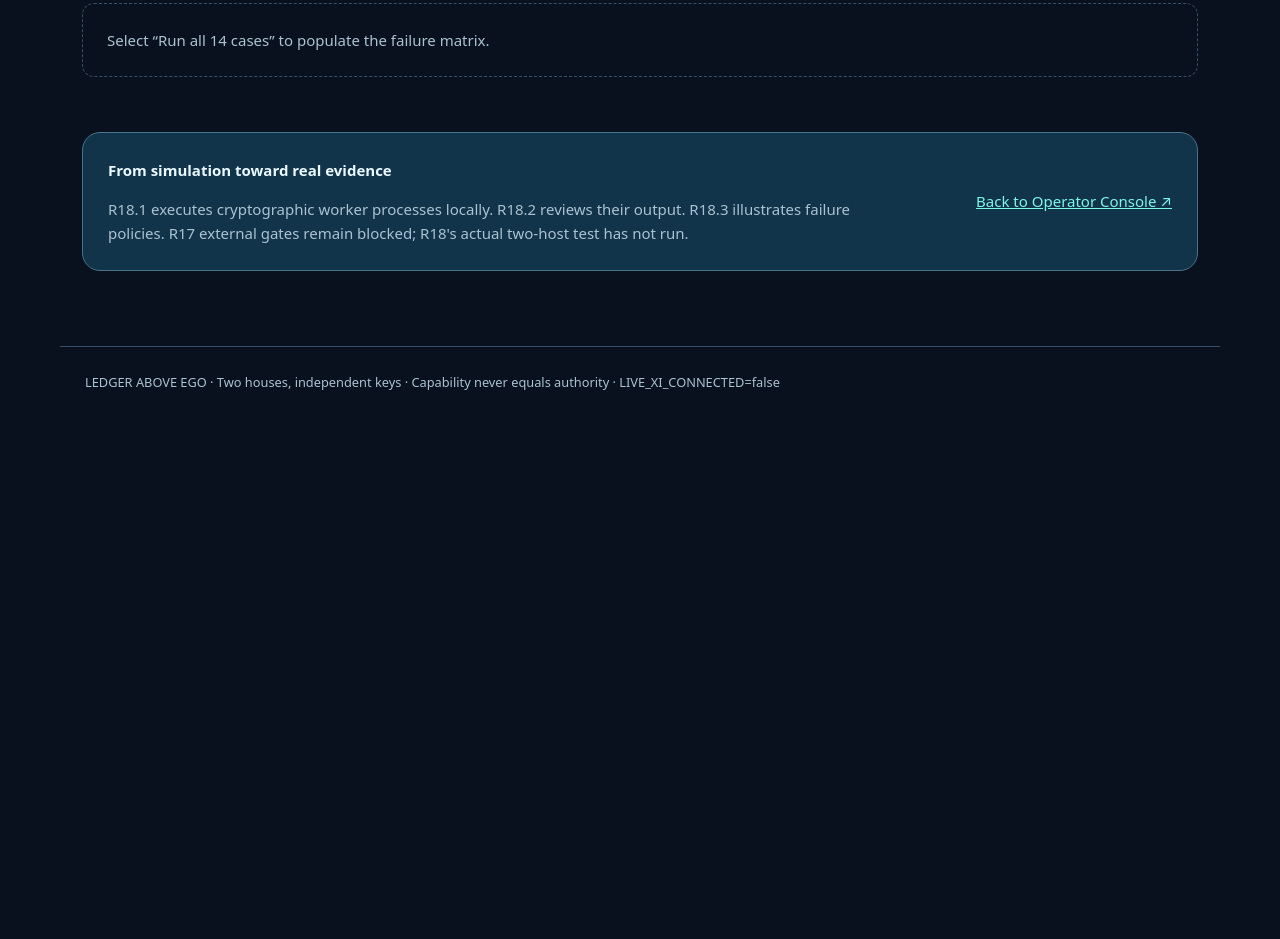
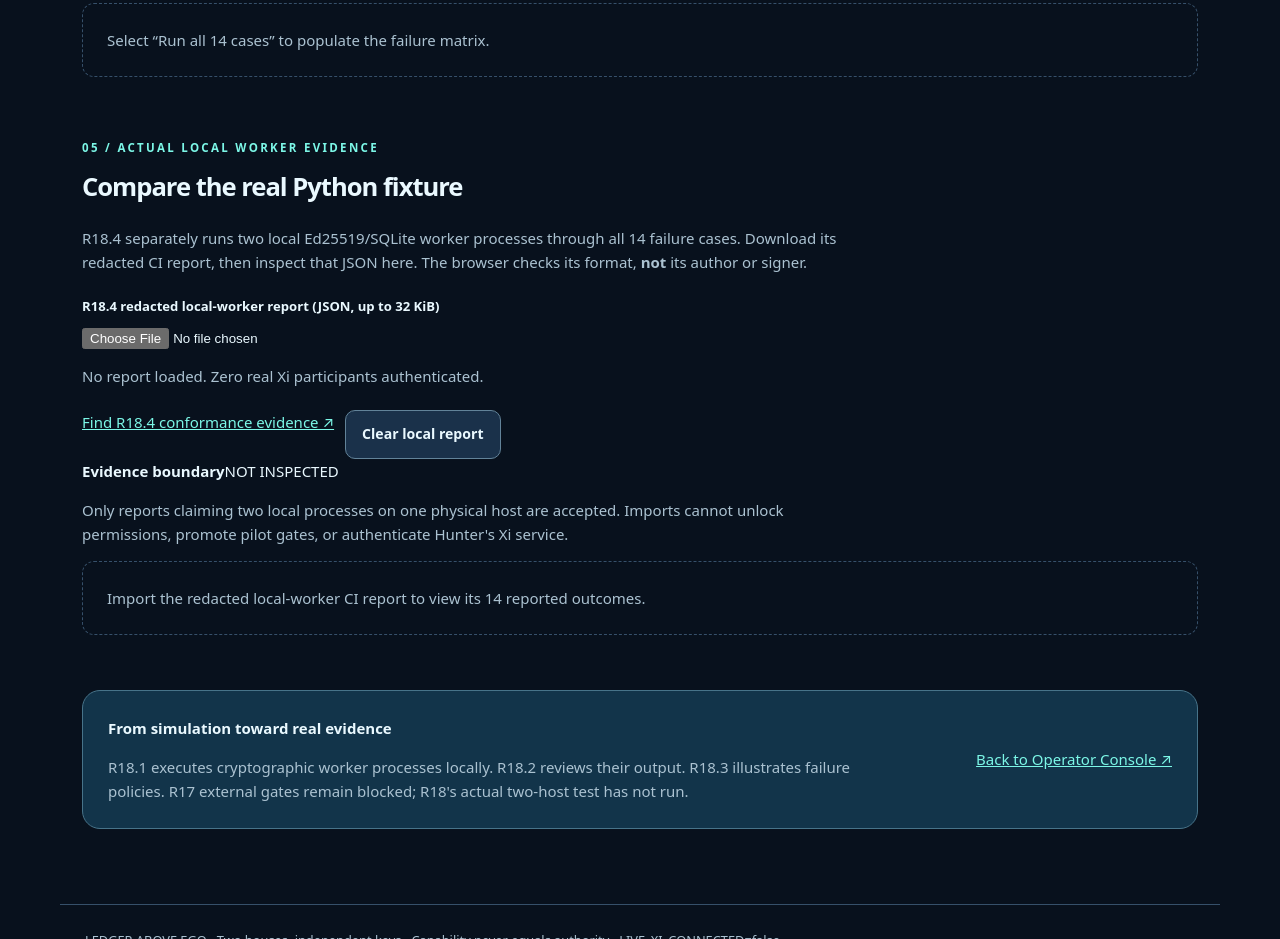
Before and after one commit to MichaelWave369/xi-vessel-bridge, a plain HTML site: page roadmap/fault.html in a window 1280 px wide. Shown: the part 1815-2754 px from the top of the page. Before the commit the page ends 2232 px from the top, so only its background shows below. Drawn offline with Linux system fonts and the light colour scheme.

Commit message:
ui(r18.4): local file import panel for real Python worker results, no remote authentication claim

```diff
--- a/roadmap/fault.html
+++ b/roadmap/fault.html
@@ -38,6 +38,23 @@
 <section class="section"><div class="eyebrow">04 / FAILURE MATRIX</div><h2>Expected denials and safety outcomes</h2>
 <p>Run all scenarios to see whether the deterministic fixture reproduces its 14 defined outcomes. These do not replace R18.1's actual Python process tests.</p>
 <div id="matrix" class="matrix"><div class="empty">Select “Run all 14 cases” to populate the failure matrix.</div></div></section>
+<section class="section worker-evidence" id="r184">
+<div class="eyebrow">05 / ACTUAL LOCAL WORKER EVIDENCE</div>
+<h2>Compare the real Python fixture</h2>
+<p>R18.4 separately runs two local Ed25519/SQLite worker processes through all 14 failure cases. Download its redacted CI report, then inspect that JSON here. The browser checks its format, <strong>not</strong> its author or signer.</p>
+<div class="worker-panel">
+ <div>
+  <label for="r184-file">R18.4 redacted local-worker report (JSON, up to 32 KiB)</label>
+  <input id="r184-file" type="file" accept=".json,application/json">
+  <p id="r184-status" role="status" aria-live="polite">No report loaded. Zero real Xi participants authenticated.</p>
+  <div class="actions"><a href="https://github.com/MichaelWave369/xi-vessel-bridge/actions/workflows/conformance.yml" target="_blank" rel="noopener noreferrer">Find R18.4 conformance evidence ↗</a>
+   <button id="r184-clear" type="button">Clear local report</button></div>
+ </div>
+ <div class="r184-provenance"><strong>Evidence boundary</strong><span id="r184-verdict">NOT INSPECTED</span>
+ <p>Only reports claiming two local processes on one physical host are accepted. Imports cannot unlock permissions, promote pilot gates, or authenticate Hunter's Xi service.</p></div>
+</div>
+<div id="r184-results" class="matrix"><div class="empty">Import the redacted local-worker CI report to view its 14 reported outcomes.</div></div>
+</section>
 <section class="cta"><div><strong>From simulation toward real evidence</strong><p>R18.1 executes cryptographic worker processes locally. R18.2 reviews their output. R18.3 illustrates failure policies. R17 external gates remain blocked; R18's actual two-host test has not run.</p></div><a href="./lab.html">Back to Operator Console ↗</a></section>
 </main>
 <footer>LEDGER ABOVE EGO · Two houses, independent keys · Capability never equals authority · LIVE_XI_CONNECTED=false</footer>
```
